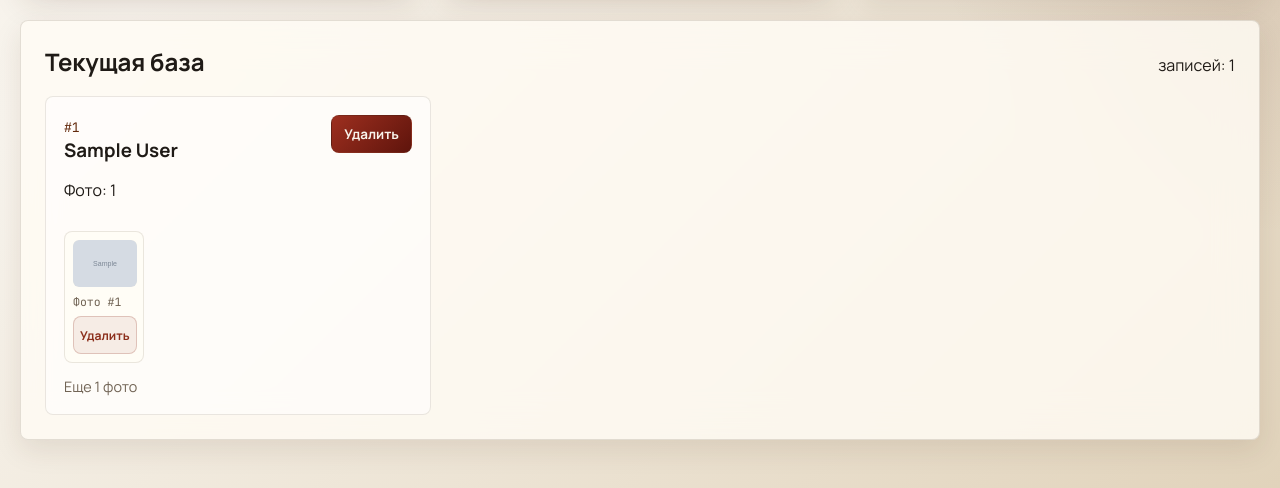
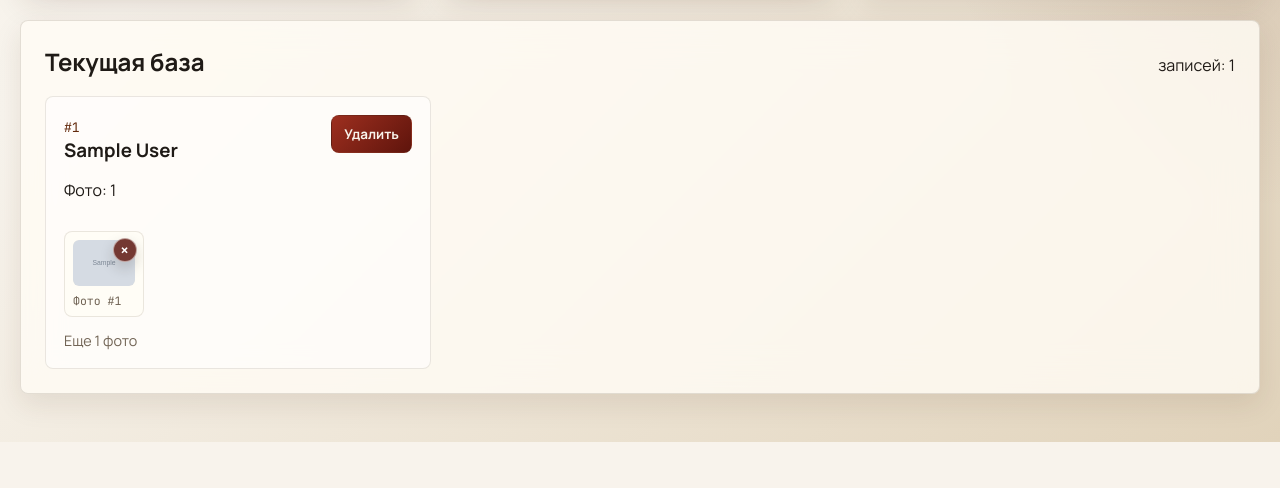
Before and after one commit to Kernyx/AI_Project, a FastAPI app: template app/templates/index.html in a window 1280 px wide. Shown: the part 727-1215 px from the top of the page. After the commit the page ends 1169 px from the top, so only its background shows below. Run offline with FastAPI, Linux system fonts and the light colour scheme; the template is opened without the code that fills it: most values are stand-ins (such as "Sample title", 1, 10 or a date in 2020); grey boxes marked "Sample" are stand-in pictures; parts of the project's set-up code (start-up, migrations or seed data) failed here and were passed over.

Commit message:
orei исправление 8

```diff
--- a/app/static/styles.css
+++ b/app/static/styles.css
@@ -254,8 +254,7 @@ button:hover {
     margin: 0;
 }
 
-.button-danger,
-.button-secondary-danger {
+.button-danger {
     min-height: 38px;
     padding: 8px 12px;
     font-size: 0.84rem;
@@ -264,19 +263,6 @@ button:hover {
 
 .button-danger {
     background: linear-gradient(135deg, #9d2f1f, #5f140c);
-}
-
-.button-secondary-danger {
-    color: var(--danger);
-    background: rgba(140, 47, 28, 0.08);
-    border-color: rgba(140, 47, 28, 0.22);
-}
-
-.photo-card .button-secondary-danger {
-    min-width: 0;
-    padding-inline: 6px;
-    font-size: 0.76rem;
-    white-space: nowrap;
 }
 
 .match-list {
@@ -387,8 +373,9 @@ button:hover {
 }
 
 .photo-card {
+    position: relative;
     display: grid;
-    grid-template-rows: auto auto auto;
+    grid-template-rows: auto auto;
     gap: 7px;
     width: 100%;
     min-width: 0;
@@ -397,6 +384,35 @@ button:hover {
     border-radius: 8px;
     background: rgba(255, 252, 245, 0.74);
     border: 1px solid rgba(82, 64, 42, 0.12);
+}
+
+.photo-delete-form {
+    position: absolute;
+    top: 6px;
+    right: 6px;
+    z-index: 2;
+    margin: 0;
+}
+
+.photo-delete-button {
+    display: grid;
+    place-items: center;
+    width: 24px;
+    height: 24px;
+    min-height: 0;
+    padding: 0;
+    border-radius: 999px;
+    border: 1px solid rgba(255, 255, 255, 0.52);
+    color: #ffffff;
+    background: rgba(95, 20, 12, 0.82);
+    box-shadow: 0 6px 14px rgba(31, 26, 22, 0.18);
+    font-size: 1rem;
+    line-height: 1;
+}
+
+.photo-delete-button:hover {
+    transform: none;
+    background: rgba(157, 47, 31, 0.94);
 }
 
 .photo-card a {
--- a/app/templates/index.html
+++ b/app/templates/index.html
@@ -150,16 +150,16 @@
                     <div class="photo-grid">
                         {% for photo in person.photos %}
                         <article class="photo-card">
+                            <form action="/ui/delete_photo" method="post" class="photo-delete-form" onsubmit="return confirm('Удалить это фото?');">
+                                <input type="hidden" name="photo_id" value="{{ photo.photo_id }}">
+                                <button type="submit" class="photo-delete-button" aria-label="Удалить фото">×</button>
+                            </form>
                             <a href="{{ photo.photo_url }}" target="_blank">
                                 <img src="{{ photo.photo_url }}" alt="Фото #{{ photo.photo_id }} пользователя {{ person.full_name }}">
                             </a>
                             <div class="photo-card-meta">
                                 <span>Фото #{{ photo.photo_id }}</span>
                             </div>
-                            <form action="/ui/delete_photo" method="post" class="inline-form" onsubmit="return confirm('Удалить это фото?');">
-                                <input type="hidden" name="photo_id" value="{{ photo.photo_id }}">
-                                <button type="submit" class="button-secondary-danger">Удалить</button>
-                            </form>
                         </article>
                         {% endfor %}
                     </div>
```
